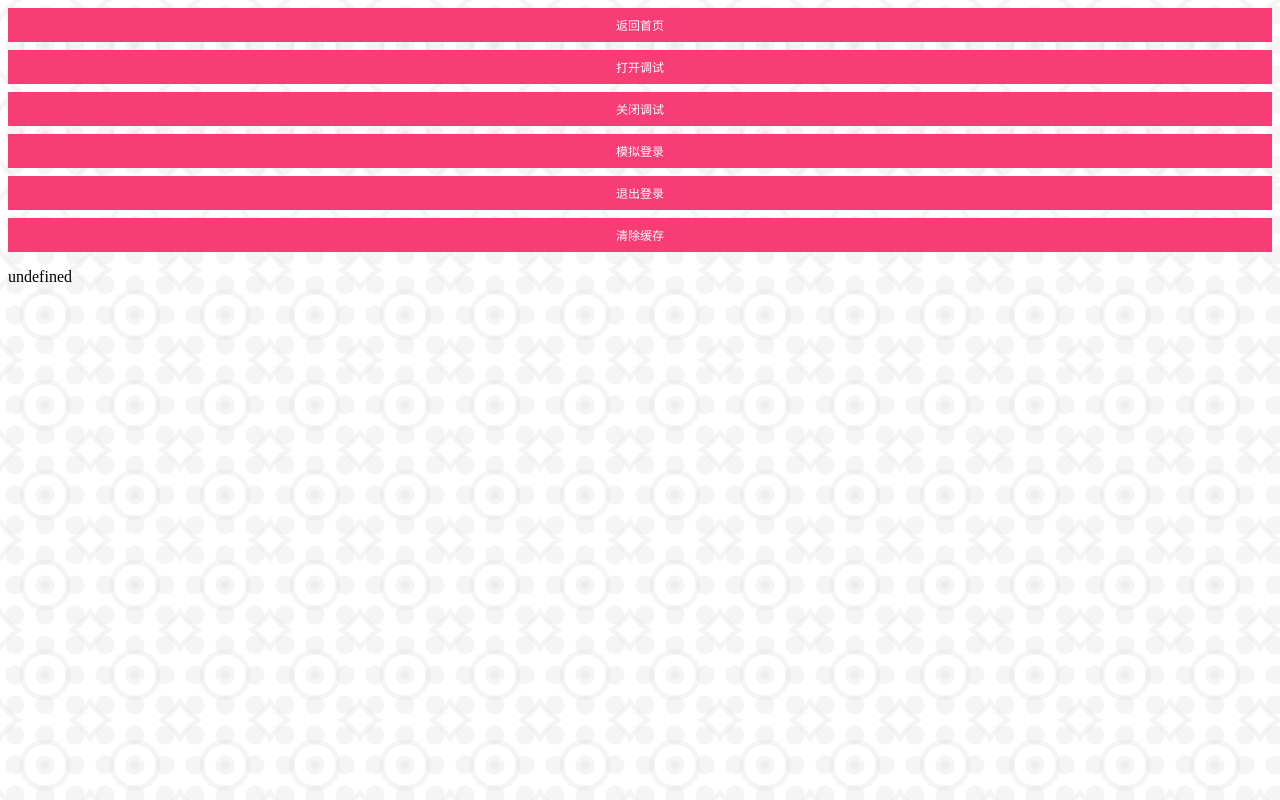
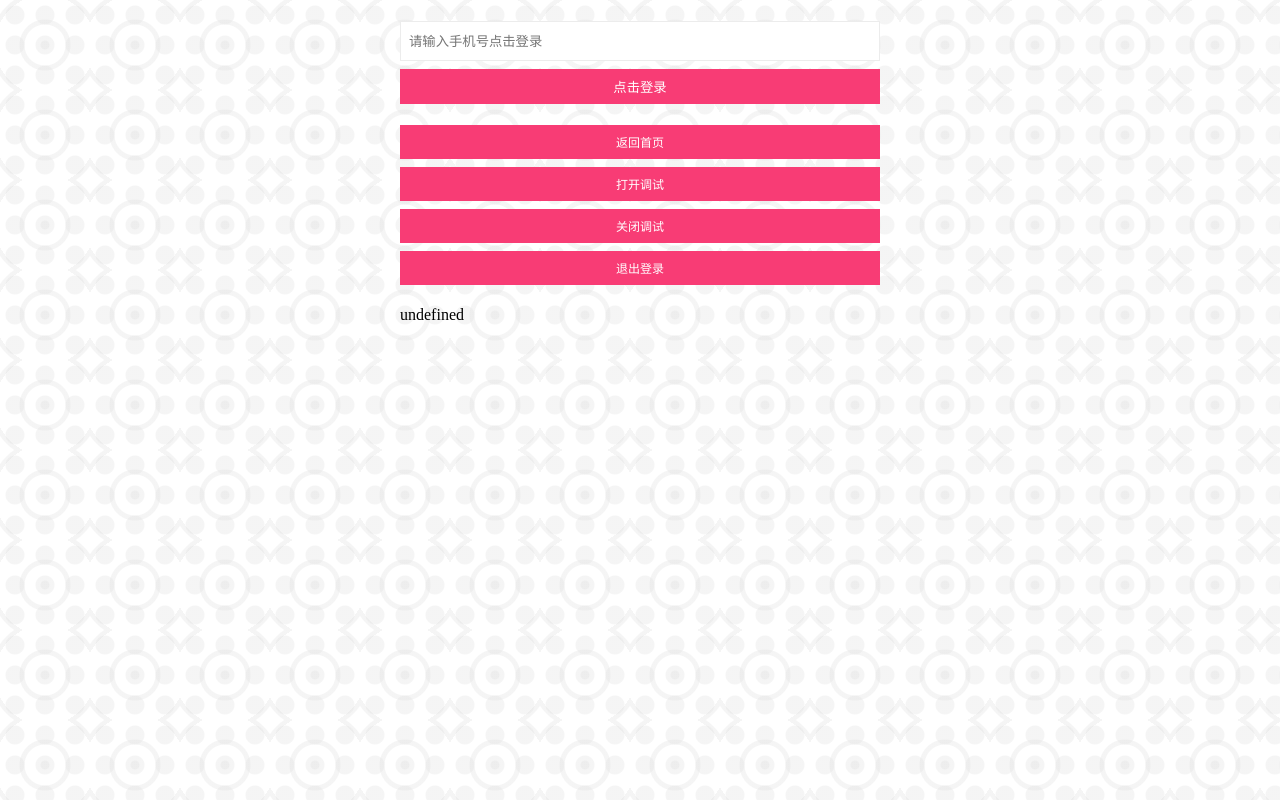
Before and after one commit to haihaigang/taiji, a website: page src/member/abc.html in a window 1280 px wide. Drawn offline with Linux system fonts and the light colour scheme; files that its build step writes are made by us from their sources.

Commit message:
修改abc

```diff
--- a/src/member/abc.html
+++ b/src/member/abc.html
@@ -10,6 +10,7 @@
     <title>我的</title>
     <style type="text/css">
     .container {
+        margin: 21px 0;
         font-size: 12px;
     }
 
@@ -17,8 +18,9 @@
         margin: 8px 0;
     }
 
-    .container a{
+    .container a,.container button {
         display: block;
+        width: 100%;
         text-decoration: none;
         margin: 0;
         padding: 8px;
@@ -26,9 +28,22 @@
         background-color: #f83c75;
         color: #fff;
         transition: 200ms;
+        outline: none;
+        border: none;
+        box-sizing: border-box;
     }
+
     .container h3:hover {
         background-color: rgba(248, 60, 117, 0.3)
+    }
+
+    .container input {
+        width: 100%;
+        height: 40px;
+        padding: 8px;
+        box-sizing: border-box;
+        border: 1px solid #ececec;
+        border-radius: 0
     }
 
     html {
@@ -40,6 +55,8 @@
 
     body {
         background-color: transparent;
+        max-width: 480px;
+        margin: 0 auto
     }
     </style>
 </head>
@@ -48,13 +65,18 @@
     <noscript>
         <div id="noscript">当前的浏览器不支持JavaScript脚本</div>
     </noscript>
+    <form class="container">
+        <div>
+            <input type="phone" name="phone" placeholder="请输入手机号点击登录">
+            <input type="hidden" name="abc" value="3">
+        </div>
+        <div><button href="?abc=3">点击登录</button></div>
+    </form>
     <section class="container">
         <div><a href="../index.html" id="h1">返回首页</a></div>
         <div><a href="?isdebug=1">打开调试</a></div>
         <div><a href="?isdebug=0">关闭调试</a></div>
-        <div><a href="?abc=3">模拟登录</a></div>
         <div><a href="?abc=1">退出登录</a></div>
-        <div><a href="?abc=2">清除缓存</a></div>
     </section>
     <div id="result"></div>
     <p id="token"></p>
@@ -90,6 +112,7 @@
             result.innerHTML = '清除缓存成功';
         })
     } else if (Tools._GET().abc == 3) {
+        result.innerHTML = '登录中……';
         Ajax.custom({
             url: Config.HOST_API + '/../account/login',
             data: {
@@ -98,12 +121,18 @@
             },
             type: 'POST'
         }, function(response) {
-            Cookie.set("UserSN", response.body.memberId)
-            Cookie.set("AccessToken", response.message)
-            Storage.set("AccessToken", response.message)
+            var data = response.body;
+
+            Cookie.set("UserSN", data.memberId);
+            if (data.accessToken) {
+                // 过滤会丢失token的登录请求
+                Cookie.set("AccessToken", data.accessToken);
+            }
+            result.innerHTML = '登录成功';
+        }, function(){
+            result.innerHTML = '登录失败';
         })
-        result.innerHTML = '登录成功';
-    } else if(Tools._GET().token) {
+    } else if (Tools._GET().token) {
         Cookie.set('AccessToken', Tools._GET().token)
     }
     document.getElementById('h1').href = '../index.html?t=' + new Date().getTime().toString(32);
```
